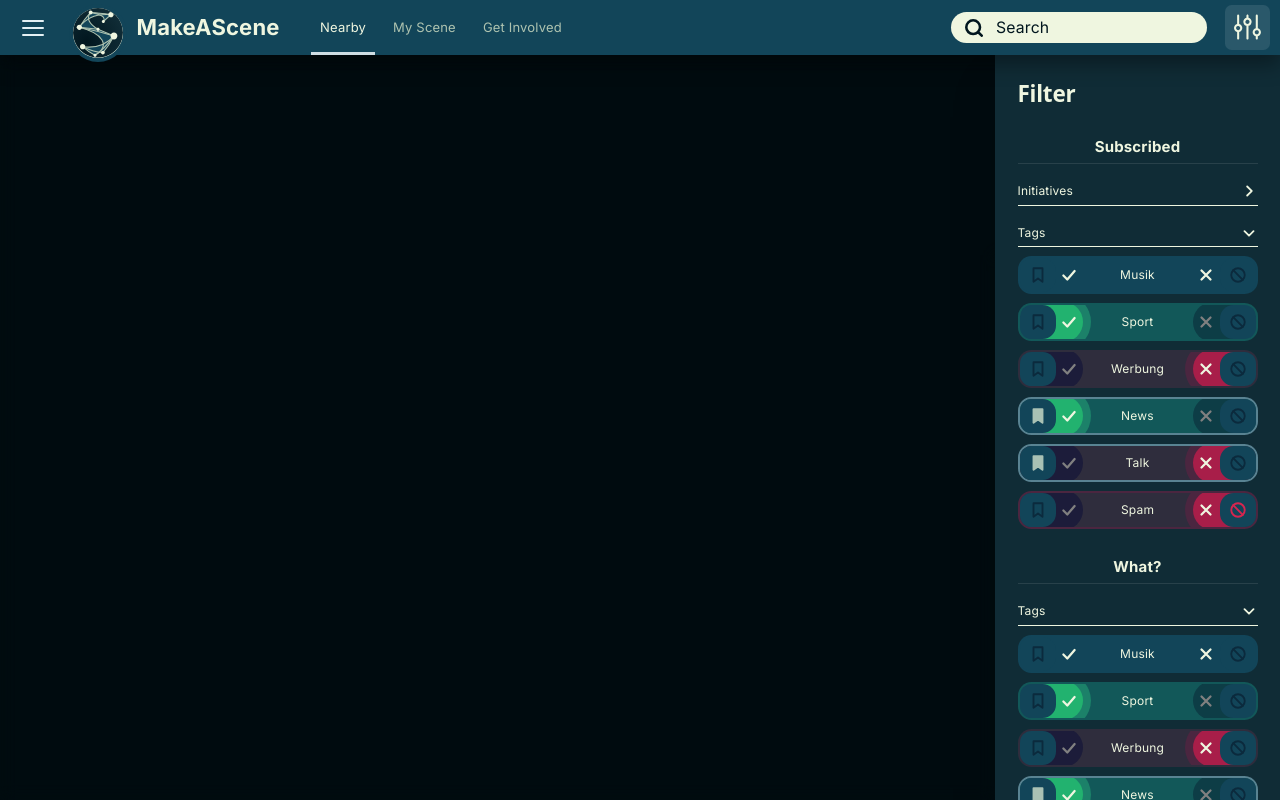
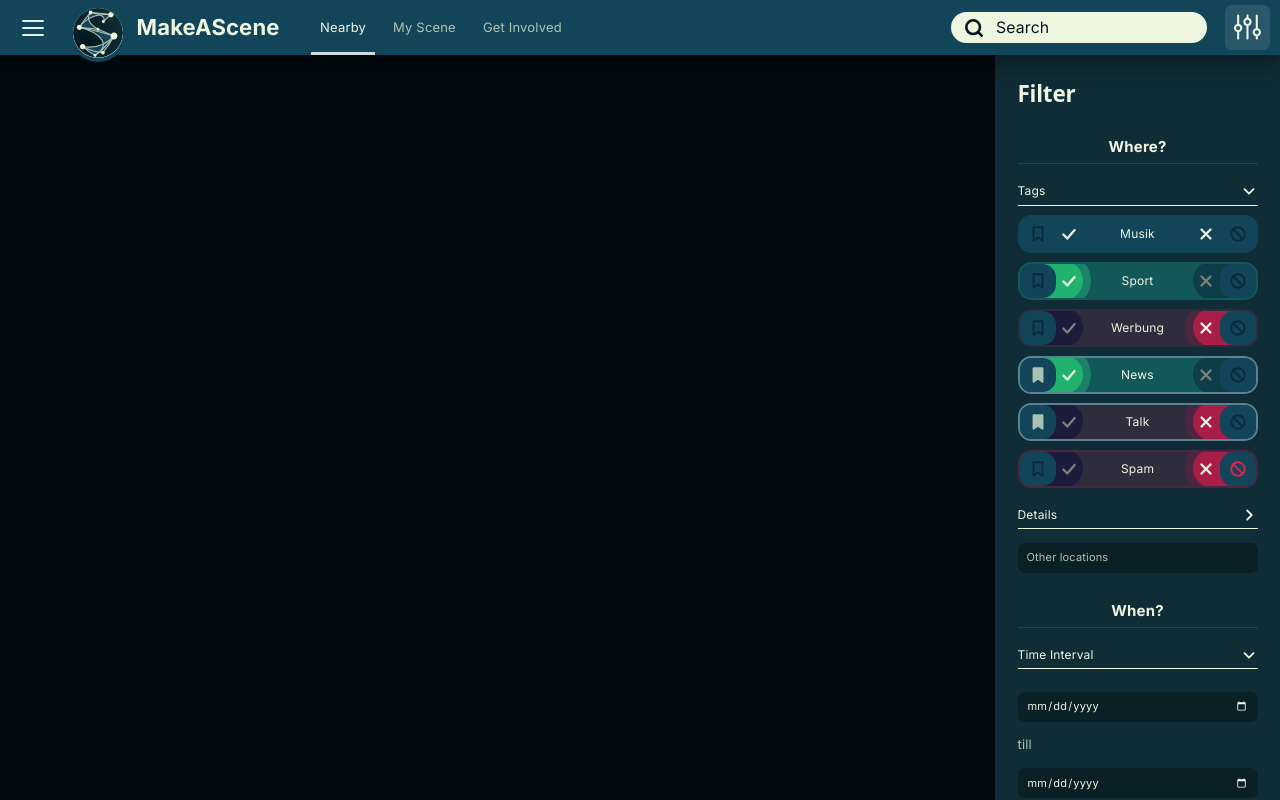
Before and after one commit to AgrimyLeshen/MakeASceneFrontend, a Next.js app: page /nearby in a window 1280 px wide. Both pictures are taken after a click on the button 1247 px from the left and 27 px from the top of the page. Built offline with nearby package versions, Linux system fonts and the light colour scheme.

Commit message:
page decided section and content rendering + Textinput is back

```diff
--- a/src/app/(app)/getinvolved/page.tsx
+++ b/src/app/(app)/getinvolved/page.tsx
@@ -26,6 +26,7 @@ export default function GetInvolvedPage(){
             <Header
                 filterContent={
                     <FilterContent
+                        sections={["what", "where", "when", "blocked"]}
                         subscribedTags={filters}
                         locations={filters}
                         whatTags={filters}
--- a/src/app/(app)/nearby/page.tsx
+++ b/src/app/(app)/nearby/page.tsx
@@ -26,11 +26,12 @@ export default function NearbyPage(){
             <Header
                 filterContent={
                     <FilterContent
-                    subscribedTags={filters}
-                    locations={filters}
-                    whatTags={filters}
-                    blockedTags={filters}
-                    onChange={(v) => console.log(v)}
+                        sections={["what", "where", "when"]}
+                        subscribedTags={filters}
+                        locations={filters}
+                        whatTags={filters}
+                        blockedTags={filters}
+                        onChange={(v) => console.log(v)}
                     />
                 }
             />
--- a/src/components/forms/FilterContent.tsx
+++ b/src/components/forms/FilterContent.tsx
@@ -9,7 +9,11 @@ import Dropdown from "./Dropdown";
 /* Types                                                              */
 /* ------------------------------------------------------------------ */
 
-/** Everything the sidebar reports upwards. */
+export type SectionId = "subscribed" | "where" | "when" | "what" | "blocked";
+
+export const ALL_SECTIONS: SectionId[] = ["subscribed", "where", "when", "what", "blocked"];
+
+
 export interface FilterValues {
   /** selection + mark per filter id (only filters the user touched) */
   filters: Record<string, FilterState>;
@@ -25,15 +29,19 @@ interface FilterContentProps {
   locations?: FilterData[];
   whatTags?: FilterData[];
   blockedTags?: FilterData[];
+  sections?: SectionId[];
   onChange?: (values: FilterValues) => void;
 }
+
+export const isDateRangeValid = (from: string, till: string) =>
+  !from || !till || from <= till;
+
 
 /* ------------------------------------------------------------------ */
 /* Small building blocks                                              */
 /* ------------------------------------------------------------------ */
 
 
-/** Centered section title with the thin line underneath */
 function Section({ title, children }: { title: string; children: ReactNode }) {
   return (
     <section className="flex flex-col gap-3">
@@ -49,11 +57,7 @@ function Section({ title, children }: { title: string; children: ReactNode }) {
 const inputBase = "w-full rounded-md bg-black/30 px-2 py-1.5 text-[11px] text-text focus:outline focus:outline-1 focus:outline-[#cfe3ea]";
 
 
-function TextInput({
-  value,
-  onChange,
-  placeholder,
-}: {
+function TextInput({value, onChange, placeholder}: {
   value: string;
   onChange: (v: string) => void;
   placeholder: string;
@@ -70,31 +74,34 @@ function TextInput({
 }
 
 
-function DateInput({
-  value,
-  onChange,
-  label,
-}: {
+function DateInput({value, onChange, label, min, max, invalid = false}: {
   value: string;
   onChange: (v: string) => void;
   label: string;
+  min?: string;
+  max?: string;
+  invalid?: boolean;
 }) {
   return (
     <input
       type="date"
       aria-label={label}
+      aria-invalid={invalid}
       value={value}
+      min={min}
+      max={max}
       onChange={(e) => onChange(e.target.value)}
       className={`${inputBase} [color-scheme:dark]`}
     />
   );
 }
 
+
 /* ------------------------------------------------------------------ */
 /* FilterContent                                                       */
 /* ------------------------------------------------------------------ */
 
-export default function FilterContent({subscribedTags = [],locations = [],whatTags = [],blockedTags = [],onChange}: FilterContentProps) {
+export default function FilterContent({subscribedTags = [],locations = [],whatTags = [],blockedTags = [],onChange , sections = ALL_SECTIONS}: FilterContentProps) {
 
     const [values, setValues] = useState<FilterValues>({
         filters: {},
@@ -119,44 +126,92 @@ export default function FilterContent({subscribedTags = [],locations = [],whatTa
         return next;
         });
 
+
+    const rangeInvalid = !isDateRangeValid(values.from, values.till);
+
+    const show = (id: SectionId) => sections.includes(id);
+
+
     return (
         <div className="flex flex-col gap-6 text-text">
             <h2 className="text-xl font-bold">Filter</h2>
 
             {/* ---------------- Subscribed ---------------- */}
+            {show("subscribed") && (
                 <Section title="Subscribed">
                     <Dropdown label="Initiatives" />
                     <Dropdown label="Tags" defaultOpen>
                         <FilterList filters={subscribedTags} onFilterChange={handleFilterChange} />
                     </Dropdown>
                 </Section>
+            )}
 
             {/* ---------------- Where? ---------------- */}
+            {show("where") && (
+                <Section title="Where?">
+                    <Dropdown label="Tags" defaultOpen>
+                        <FilterList filters={locations} onFilterChange={handleFilterChange} />
+                    </Dropdown>
+                    <Dropdown label="Details" />
+                    <TextInput
+                      value={values.otherLocations}
+                      onChange={(v) => patch({ otherLocations: v })}
+                      placeholder="Other locations"
+                    />
+                </Section>
+            )}
+
+            {/* ---------------- When? ---------------- */}
+            {show("when") && (
+                <Section title="When?">
+                    <Dropdown label="Time Interval" defaultOpen />
+                    <DateInput label="From"
+                               value={values.from}
+                               max={values.till || undefined}
+                               invalid={rangeInvalid}
+                               onChange={(v) => patch({ from: v })}
+                    />
+                    <span className="text-[13px] text-text-muted">till</span>
+
+                    <DateInput label="Till"
+                               value={values.till}
+                               min={values.from || undefined}
+                               invalid={rangeInvalid}
+                               onChange={(v) => patch({ till: v })}
+                    />
+                    {rangeInvalid && (
+                        <p role="alert" className="text-[11px] text-notification">
+                            The start date must not be after the end date.
+                        </p>
+                    )}
+                </Section>
+            )}
+
+            {/* ---------------- What? ---------------- */}
+            {show("what") && (
                 <Section title="What?">
                     <Dropdown label="Tags" defaultOpen>
                         <FilterList filters={whatTags} onFilterChange={handleFilterChange} />
                     </Dropdown>
                     <Dropdown label="Details" />
+                    <TextInput
+                      value={values.otherLocations}
+                      onChange={(v) => patch({ otherLocations: v })}
+                      placeholder="Other locations"
+                    />
                 </Section>
-
-            {/* ---------------- When? ---------------- */}
-            <Section title="When?">
-                <Dropdown label="Time Interval" defaultOpen />
-                <DateInput label="From" value={values.from} onChange={(v) => patch({ from: v })} />
-                        <span className="text-[13px] text-text-muted">till</span>
-                <DateInput label="Till" value={values.till} onChange={(v) => patch({ till: v })} />
-            </Section>
-
-            {/* ---------------- What? ---------------- */}
-
+            )}
 
             {/* ---------------- Blocked ---------------- */}
+            {show("blocked") && (
                 <Section title="Blocked">
                     <Dropdown label="Initiatives" />
                     <Dropdown label="Tags" defaultOpen>
                         <FilterList filters={blockedTags} onFilterChange={handleFilterChange} />
                     </Dropdown>
                 </Section>
+            )}
         </div>
     );
+
 }
```
Also changed, not shown: src/components/forms/forms.txt (deleted). Lines whose indentation alone changed are shown as unchanged.
